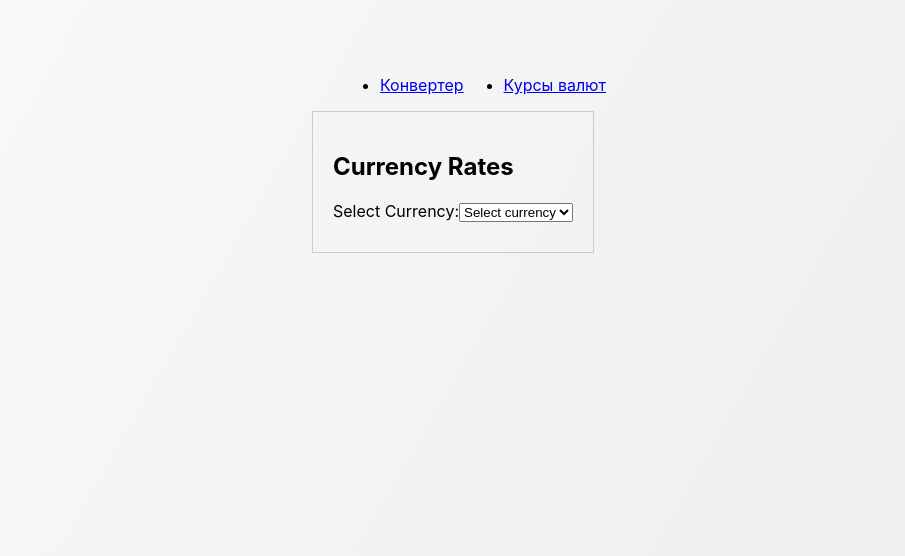
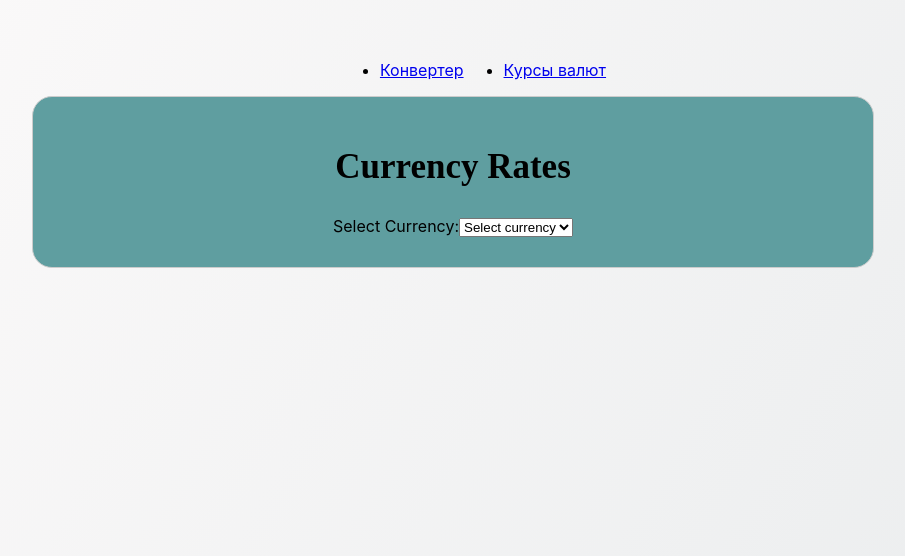
Before and after one commit to artemdov/CurrencyConverter, a React (Create React App) app: page /rates in a window 1280 px wide. Shown: the part 244-800 px from the top of the page, without its empty margins (187-1092 px from the left). Built offline with nearby package versions, Linux system fonts and the light colour scheme.

Commit message:
fix styles

```diff
--- a/src/CurrencyRates/CurrencyRatesComponent.jsx
+++ b/src/CurrencyRates/CurrencyRatesComponent.jsx
@@ -8,7 +8,7 @@ export const CurrencyRatesComponent = (props) => {
 
     return (
         <div className={styles.ratesContainer}>
-            <h2>Currency Rates</h2>
+            <h2 className={styles.header}>Currency Rates</h2>
             <div className={styles.inputContainer}>
                 <label>Select Currency:</label>
                 <select value={selectedCurrency} onChange={handleCurrencyChange}>
@@ -18,10 +18,14 @@ export const CurrencyRatesComponent = (props) => {
             </div>
             {selectedCurrency && (<div className={styles.ratesList}>
                     <h3>Rates relative to {selectedCurrency}</h3>
-                    <ul>
-                        {Object.entries(rates).map(([currency, rate]) => (<li key={currency}>
-                            {currency}: {rate}
-                        </li>))}
+                    <ul className={styles.rates}>
+                        {Object.entries(rates)
+                            .filter(([currency, rate]) => currencies.includes(currency))
+                            .map(([currency, rate]) => (
+                                <li key={currency}>
+                                    {currency}: {rate}
+                                </li>
+                            ))}
                     </ul>
                 </div>
             )}
--- a/src/CurrencyRates/styles.module.scss
+++ b/src/CurrencyRates/styles.module.scss
@@ -1,6 +1,13 @@
 .ratesContainer {
+  align-items: center;
+  background: cadetblue;
+  border-radius: 20px;
   border: 1px solid #ccc;
+  display: flex;
+  justify-content: space-around;
   padding: 20px;
+  width: 800px;
+  flex-direction: column;
 }
 
 .inputContainer {
@@ -10,3 +17,18 @@
 .ratesList {
   margin-top: 10px;
 }
+
+.header {
+  font-family: 'Pacifico', cursive;
+  font-size: 35px;
+  text-align: center;
+}
+
+.rates {
+  border-radius: 20px;
+  border: 1px solid #ccc;
+  display: flex;
+  flex-direction: column;
+  padding-inline: 30px;
+  padding-block: 10px;
+}
```
